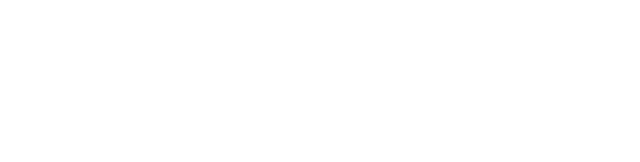
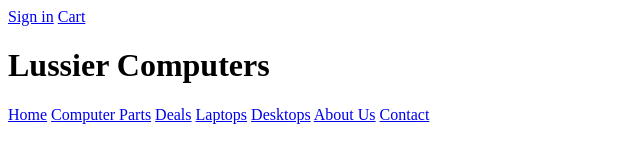
Before and after one commit to seanlussier1/computer-store, a plain HTML site: page project/about-us.html in a window 1280 px wide. Shown: the whole page, without its empty margins (0-640 px from the left). Drawn offline with Linux system fonts and the light colour scheme.

Commit message:
added a nav bar to all the pages that require it

```diff
--- a/project/about-us.html
+++ b/project/about-us.html
@@ -6,6 +6,21 @@
     <title>Document</title>
 </head>
 <body>
-
+    <header>
+        <nav>
+            <a href="sign-in.html">Sign in</a>
+            <a href="cart.html">Cart</a>
+        </nav>
+        <h1>Lussier Computers</h1>
+        <nav>
+            <a href="home.html">Home</a>
+            <a href="computer-parts.html">Computer Parts</a>
+            <a href="deals.html">Deals</a>
+            <a href="laptops.html">Laptops</a>
+            <a href="desktops.html">Desktops</a>
+            <a href="about-us.html">About Us</a>
+            <a href="contact.html">Contact</a>
+        </nav>
+    </header>
 </body>
 </html>
```
Also changed, not shown: project/computer-parts.html (+16 -1 lines), project/contact.html (+16 -1 lines), project/deals.html (+16 -1 lines), project/desktops.html (+16 -1 lines), project/item-listing.html (+16 -1 lines), project/laptops.html (+16 -1 lines).
